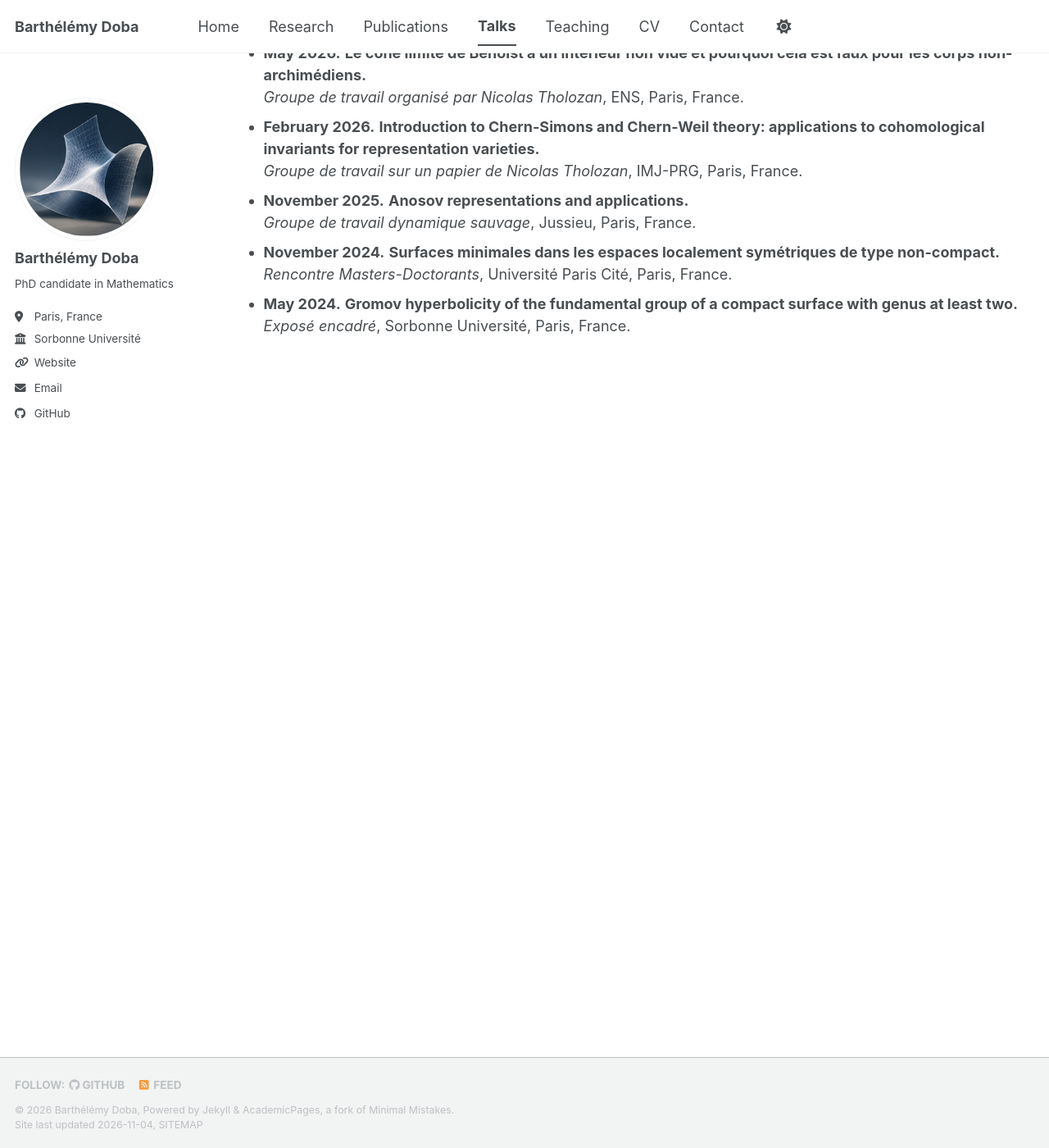
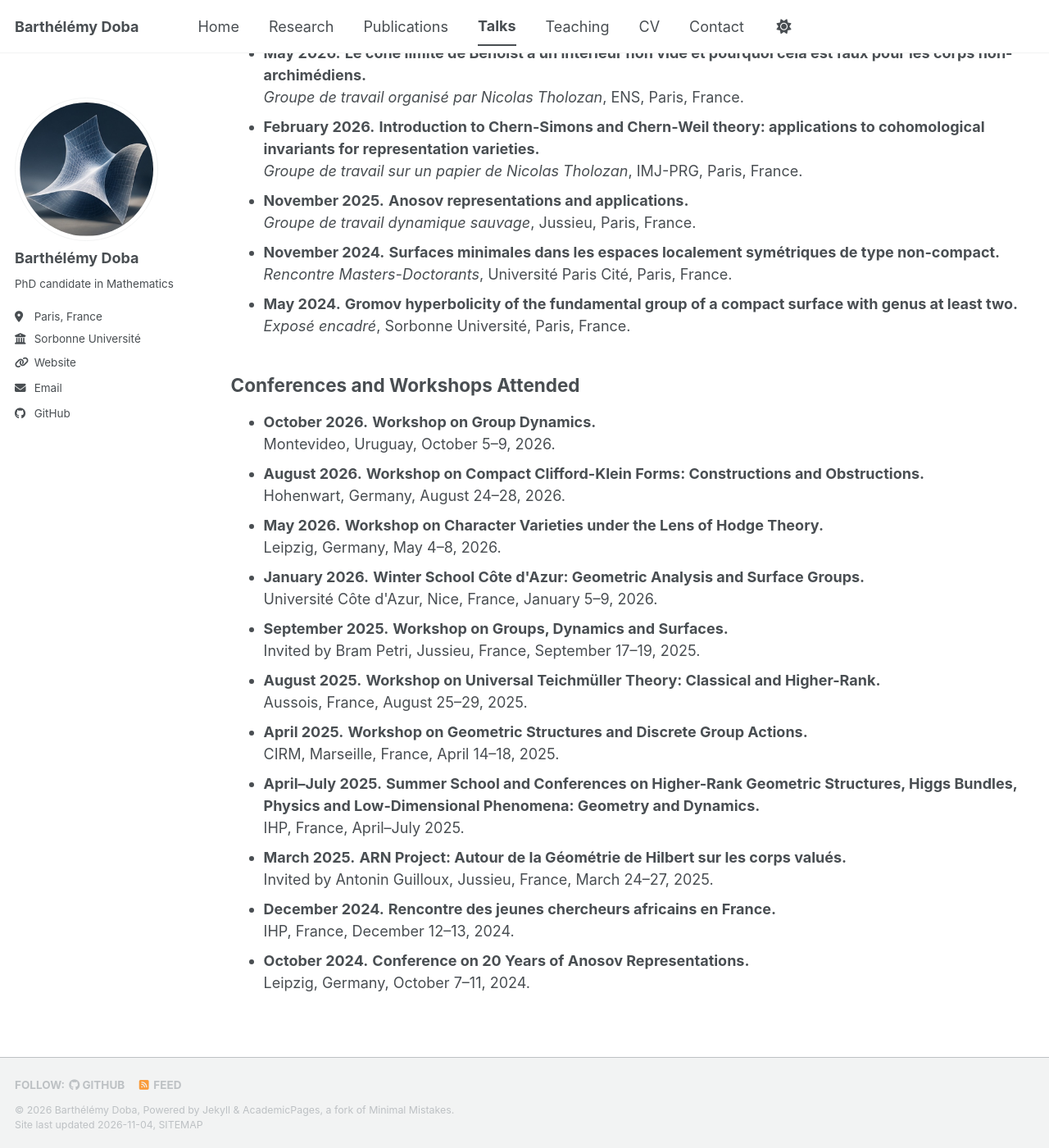
Before and after one commit to barthelemy-doba/barthelemy-doba.github.io, a Jekyll site: the page built from _pages/talks.html, in a window 1280 px wide and 1400 px high, scrolled down 411 px. Shown: the whole window at 82% size. Built offline with Jekyll 4.4.1, drawn with Linux system fonts in a browser that asks for light colours; a script bundle is joined from its source files by our own code; a style sheet for code colours, icons or effects is not loaded.

Commit message:
Add upcoming conferences and workshops attended

```diff
--- a/_pages/talks.html
+++ b/_pages/talks.html
@@ -66,3 +66,73 @@ author_profile: true
     <em>Exposé encadré</em>, Sorbonne Université, Paris, France.
   </li>
 </ul>
+
+<h2>Conferences and Workshops Attended</h2>
+
+<ul>
+  <li>
+    <strong>October 2026.</strong>
+    <strong>Workshop on Group Dynamics.</strong><br>
+    Montevideo, Uruguay, October 5–9, 2026.
+  </li>
+
+  <li>
+    <strong>August 2026.</strong>
+    <strong>Workshop on Compact Clifford-Klein Forms: Constructions and Obstructions.</strong><br>
+    Hohenwart, Germany, August 24–28, 2026.
+  </li>
+
+  <li>
+    <strong>May 2026.</strong>
+    <strong>Workshop on Character Varieties under the Lens of Hodge Theory.</strong><br>
+    Leipzig, Germany, May 4–8, 2026.
+  </li>
+
+  <li>
+    <strong>January 2026.</strong>
+    <strong>Winter School Côte d'Azur: Geometric Analysis and Surface Groups.</strong><br>
+    Université Côte d'Azur, Nice, France, January 5–9, 2026.
+  </li>
+
+  <li>
+    <strong>September 2025.</strong>
+    <strong>Workshop on Groups, Dynamics and Surfaces.</strong><br>
+    Invited by Bram Petri, Jussieu, France, September 17–19, 2025.
+  </li>
+
+  <li>
+    <strong>August 2025.</strong>
+    <strong>Workshop on Universal Teichmüller Theory: Classical and Higher-Rank.</strong><br>
+    Aussois, France, August 25–29, 2025.
+  </li>
+
+  <li>
+    <strong>April 2025.</strong>
+    <strong>Workshop on Geometric Structures and Discrete Group Actions.</strong><br>
+    CIRM, Marseille, France, April 14–18, 2025.
+  </li>
+
+  <li>
+    <strong>April–July 2025.</strong>
+    <strong>Summer School and Conferences on Higher-Rank Geometric Structures, Higgs Bundles, Physics and Low-Dimensional Phenomena: Geometry and Dynamics.</strong><br>
+    IHP, France, April–July 2025.
+  </li>
+
+  <li>
+    <strong>March 2025.</strong>
+    <strong>ARN Project: Autour de la Géométrie de Hilbert sur les corps valués.</strong><br>
+    Invited by Antonin Guilloux, Jussieu, France, March 24–27, 2025.
+  </li>
+
+  <li>
+    <strong>December 2024.</strong>
+    <strong>Rencontre des jeunes chercheurs africains en France.</strong><br>
+    IHP, France, December 12–13, 2024.
+  </li>
+
+  <li>
+    <strong>October 2024.</strong>
+    <strong>Conference on 20 Years of Anosov Representations.</strong><br>
+    Leipzig, Germany, October 7–11, 2024.
+  </li>
+</ul>
```
